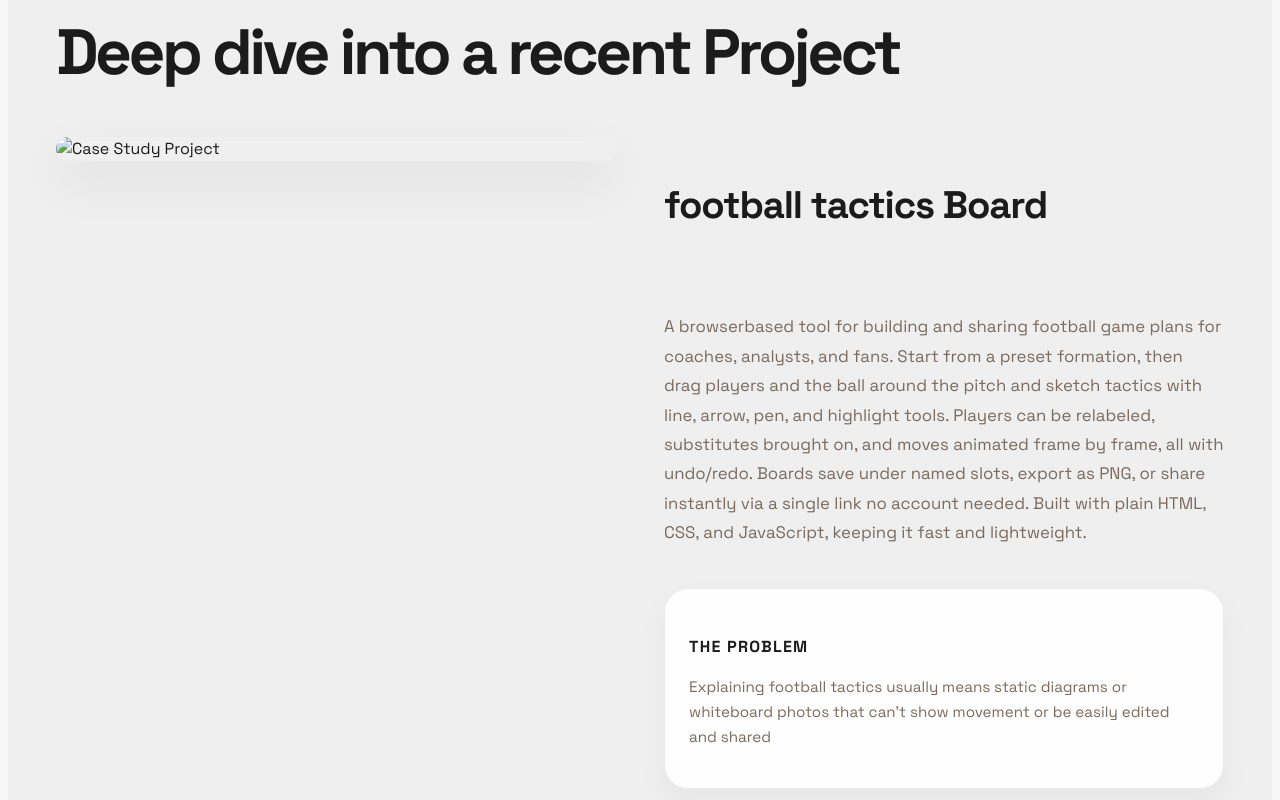
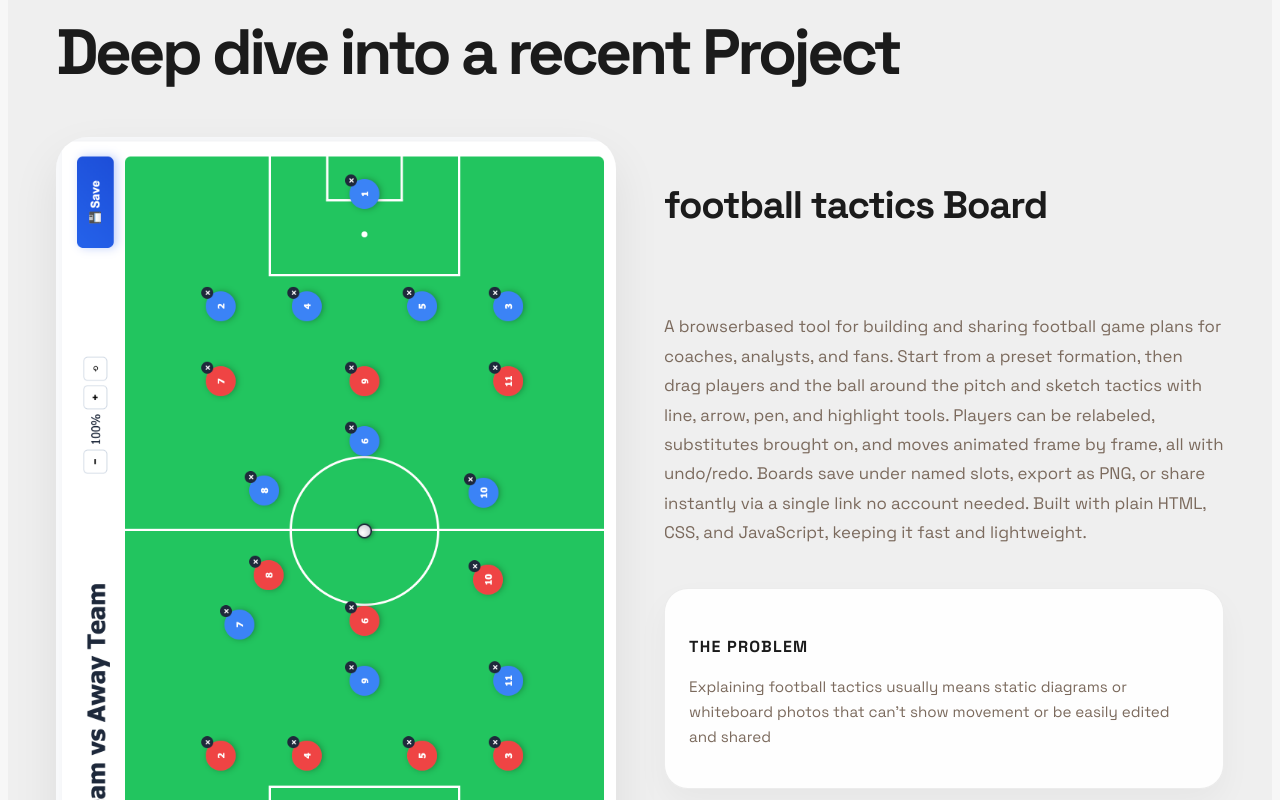
Before and after one commit to BenBeckman76/ben-beckman, a website: page index.html in a window 1280 px wide. Shown: the part 5660-6460 px from the top of the page. Drawn offline with Linux system fonts and the light colour scheme; no server answers.

Commit message:
Update case study image source in index.html

```diff
--- a/index.html
+++ b/index.html
@@ -283,7 +283,7 @@
             </div>
             <div class="case-study-content">
                 <div class="case-study-image">
-                    <img src="Screenshot 2026-08-08 at 11.56.15 AM.png" alt="Case Study Project" class="case-study-img">
+                    <img src="tactic.png" alt="Case Study Project" class="case-study-img">
                 </div>
                 <div class="case-study-writeup">
                     <h3 class="case-study-title">football tactics Board</h3>
```
